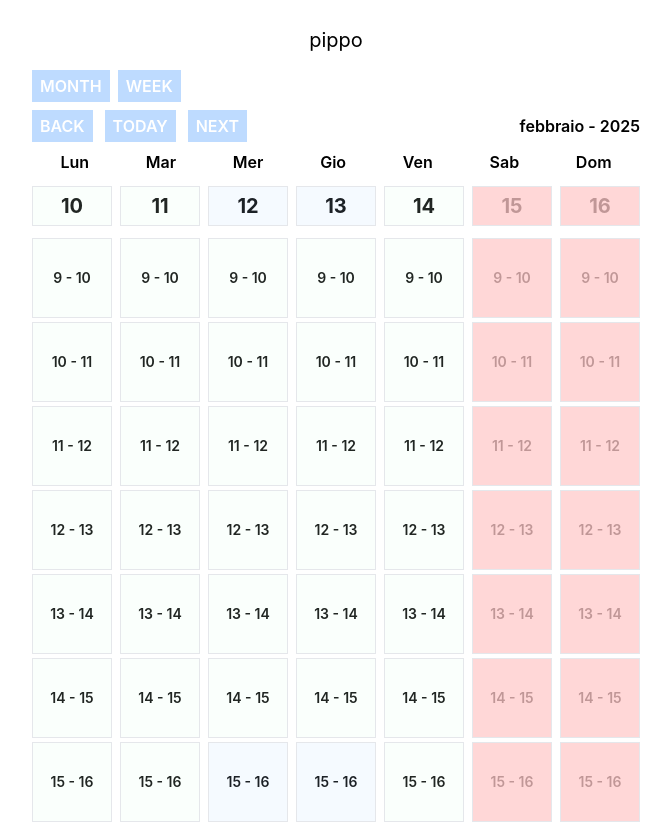
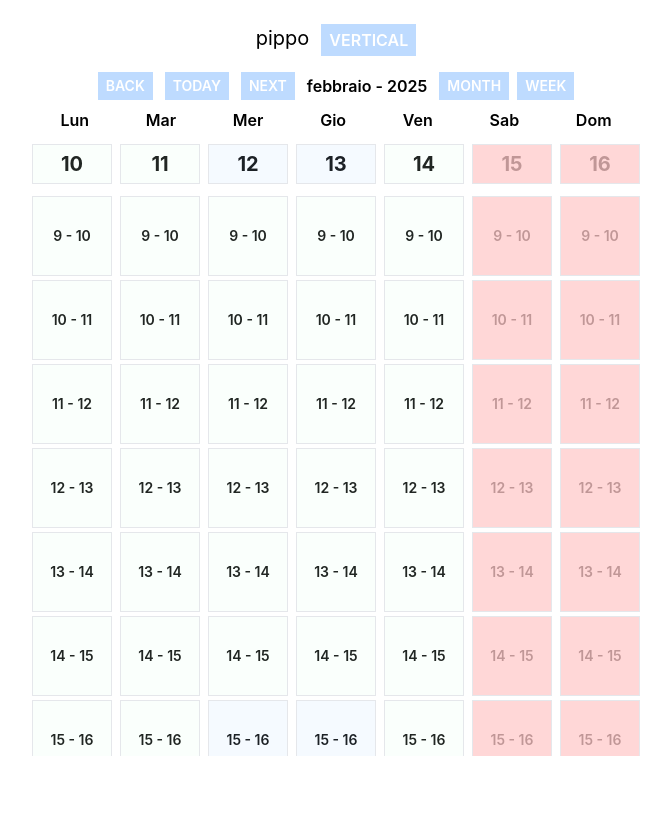
Before and after one commit to Lestat86/react-simple-scheduler, a React (Vite) app: page / in a window 1280 px wide. Shown: the top 823 px of the page, without its empty margins (304-975 px from the left). After the commit the page ends 800 px from the top, so only its background shows below. Built offline with nearby package versions, Linux system fonts and the light colour scheme.

Commit message:
Small css fixes

```diff
--- a/src/App.tsx
+++ b/src/App.tsx
@@ -4,8 +4,10 @@ import { tAppointment } from './types/data-types'
 import { exampleAppointments, exampleConfig } from './utils/mocks'
 
 import './styles.css'
+import Button from './components/button'
 
 function App() {
+  const [vertical, setVertical] = useState(false)
   const [appointments, setAppointments] = useState<tAppointment[]>(exampleAppointments)
 
   const addAppointmentFun = (appointment: tAppointment) => {
@@ -16,14 +18,21 @@ function App() {
     setAppointments(updated)
   }
 
+  const toggleVertical = () => setVertical(!vertical)
+  const selectedDirection = vertical ? 'Horizontal' : 'Vertical'
+
   return (
     <div className="flex flex-col items-center justify-center h-screen w-screen">
-      <span className="text-xl">pippo</span>
+      <div className="flex gap-3">
+        <span className="text-xl">pippo</span>
+        <Button onClick={toggleVertical} caption={selectedDirection} />
+      </div>
       <CalendarContainer
         appointments={appointments}
         addAppointmentFun={addAppointmentFun}
         config={exampleConfig}
         limitPastDates
+        vertical={vertical}
       />
     </div>
   )
--- a/src/components/calendar-container.tsx
+++ b/src/components/calendar-container.tsx
@@ -251,7 +251,7 @@ const CalendarContainer = ({
           providedKeys={providedKeys}
         />
       </ModalWrapper>
-      <ModeSelector options={modeOptions} />
+      <div className="calendar-controls">
         <CalendarControls prevFun={prevFun}
           nextFun={nextFun}
           todayFun={goToTodayFun}
@@ -259,6 +259,8 @@ const CalendarContainer = ({
           locale={localeToUse}
           providedKeys={providedKeys}
         />
+        <ModeSelector options={modeOptions} />
+      </div>
       <div className={calendarContainerBodyClass}>
         <CalendarHeader vertical={isWeekMode && vertical} />
         <div className={className}>
--- a/src/components/calendar/controls.tsx
+++ b/src/components/calendar/controls.tsx
@@ -25,7 +25,7 @@ const CalendarControls = ({
 
   return (
     <div className='flex gap-3 border-gray-200 items-center justify-between'>
-      <div className="flex gap-3 items-center">
+      <div className="flex gap-3 items-center text-sm">
         <Button variant='PRIMARY' caption={prevLabel} onClick={prevFun} />
         <Button variant='PRIMARY' caption={todayLabel} onClick={todayFun} />
         <Button variant='PRIMARY' caption={nextLabel} onClick={nextFun} />
--- a/src/components/calendar/mode-selector.tsx
+++ b/src/components/calendar/mode-selector.tsx
@@ -9,7 +9,7 @@ type Props = {
 
 const ModeSelector = ({ options }: Props) => {
   return (
-    <div className='flex gap-2'>
+    <div className='flex gap-2 text-sm'>
       {options.map(({ label, changeFun }) => (
         <Button variant='PRIMARY' caption={label} onClick={changeFun} key={label} />
       ))}
--- a/src/styles.css
+++ b/src/styles.css
@@ -69,13 +69,13 @@
 }
 
 .slots-container {
-  @apply flex gap-3 overflow-y-auto;
+  @apply flex gap-3 overflow-y-hidden h-[70vh];
 
   .container {
-    @apply flex gap-2;
+    @apply flex gap-2 overflow-y-auto;
 
     &.vertical {
-      @apply flex-col;
+      @apply flex-col justify-between;
     }
 
     .slots {
@@ -103,3 +103,7 @@
     flex-direction: row;
   }
 }
+
+.calendar-controls {
+  @apply flex gap-3 justify-center;
+}
```
Lines whose indentation alone changed are shown as unchanged.
